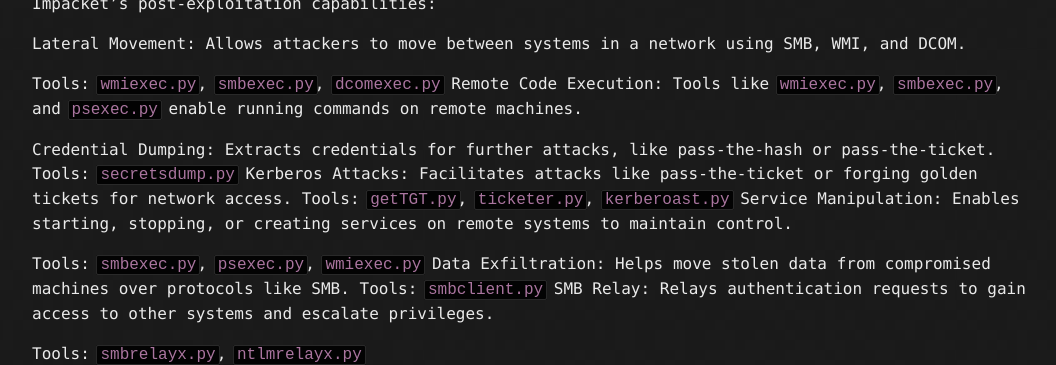
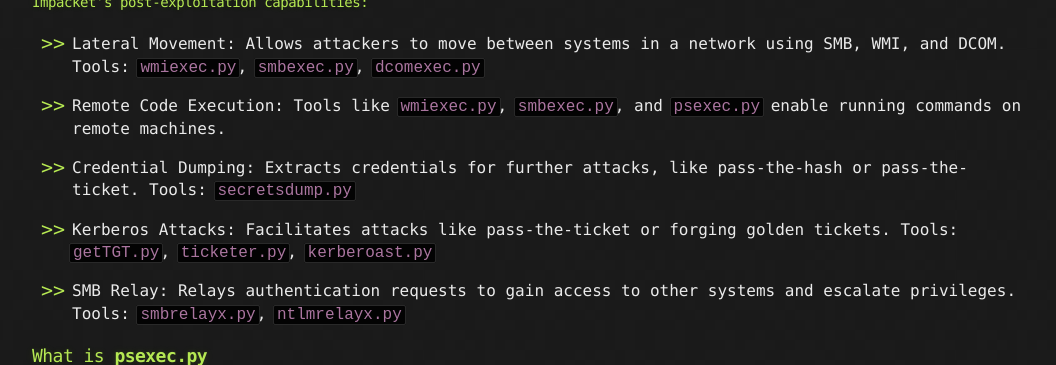
Before and after one commit to r4m1007/r4m1007.github.io, a Jekyll site: the page built from _posts/2024-09-10-Impacket-psexec-wmiexec.md, in a window 1280 px wide and 900 px high, scrolled down 789 px, cut to the strip 226-591 px from the top of the window. Shown: the whole strip, without its empty margins (108-1164 px from the left). Built offline with Jekyll 4.4.1, drawn with Linux system fonts in a browser that asks for light colours.

Commit message:
Update 2024-09-10-Impacket-psexec-wmiexec.md

```diff
--- a/_posts/2024-09-10-Impacket-psexec-wmiexec.md
+++ b/_posts/2024-09-10-Impacket-psexec-wmiexec.md
@@ -16,25 +16,21 @@ Impacket is a collection of Python libraries designed for working with network p
 
 <img width="603" alt="impacket_" src="https://github.com/user-attachments/assets/f463c0e8-60e8-470d-b17c-d062c82ffbb8">
 
-Impacket's post-exploitation capabilities:
+#### [](#header-4) Impacket's post-exploitation capabilities:
 
-Lateral Movement: Allows attackers to move between systems in a network using SMB, WMI, and DCOM.
+*   Lateral Movement: Allows attackers to move between systems in a network using SMB, WMI, and DCOM.
+    Tools: `wmiexec.py`, `smbexec.py`, `dcomexec.py`
 
-Tools: `wmiexec.py`, `smbexec.py`, `dcomexec.py`
-Remote Code Execution: Tools like `wmiexec.py`, `smbexec.py`, and `psexec.py` enable running commands on remote machines.
+*   Remote Code Execution: Tools like `wmiexec.py`, `smbexec.py`, and `psexec.py` enable running commands on remote machines.
 
-Credential Dumping: Extracts credentials for further attacks, like pass-the-hash or pass-the-ticket.
-Tools: `secretsdump.py`
-Kerberos Attacks: Facilitates attacks like pass-the-ticket or forging golden tickets for network access.
-Tools: `getTGT.py`, `ticketer.py`, `kerberoast.py`
-Service Manipulation: Enables starting, stopping, or creating services on remote systems to maintain control.
+*   Credential Dumping: Extracts credentials for further attacks, like pass-the-hash or pass-the-ticket.
+    Tools: `secretsdump.py`
 
-Tools: `smbexec.py`, `psexec.py`, `wmiexec.py`
-Data Exfiltration: Helps move stolen data from compromised machines over protocols like SMB.
-Tools: `smbclient.py`
-SMB Relay: Relays authentication requests to gain access to other systems and escalate privileges.
+*   Kerberos Attacks: Facilitates attacks like pass-the-ticket or forging golden tickets.
+    Tools: `getTGT.py`, `ticketer.py`, `kerberoast.py`
 
-Tools: `smbrelayx.py`, `ntlmrelayx.py`
+*   SMB Relay: Relays authentication requests to gain access to other systems and escalate privileges.
+    Tools: `smbrelayx.py`, `ntlmrelayx.py`
 
 ### [](#header-3) What is **psexec.py**
 
```
